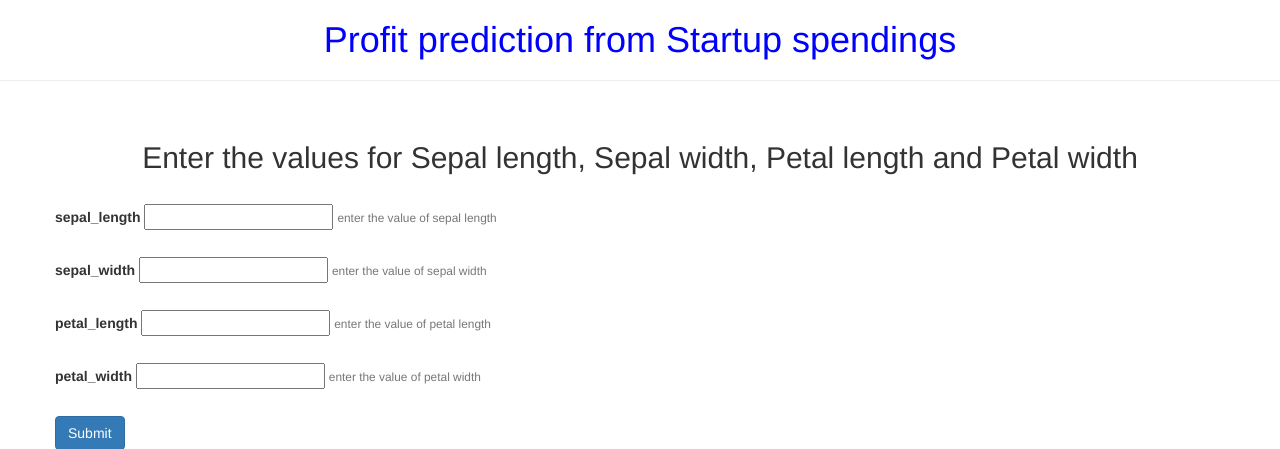
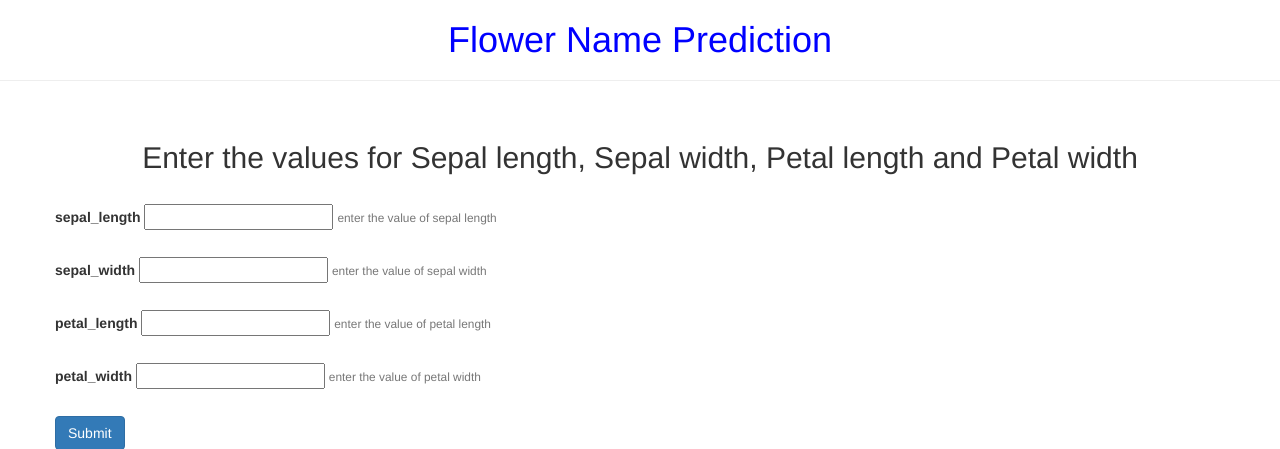
Before and after one commit to yogeshkaw/Flower-prediction-Machine-Learning-with-Flusk, a Flask app: page / in a window 1280 px wide. Shown: the top 449 px of the page. Run offline with Flask 2, Linux system fonts and the light colour scheme; parts of the project's set-up code (start-up, migrations or seed data) failed here and were passed over; some libraries are stand-ins or nearby versions.

Commit message:
Update home.html

```diff
--- a/templates/home.html
+++ b/templates/home.html
@@ -6,7 +6,7 @@
   </head>
 
   <body>
-    <h1><div style="text-align:center"><font color="blue">Profit prediction from Startup spendings</font></div></h1>
+    <h1><div style="text-align:center"><font color="blue">Flower Name Prediction</font></div></h1>
     <hr>
     </br>
     <h2><div style="text-align:center">Enter the values for Sepal length, Sepal width, Petal length and Petal width </div></h2>
```
